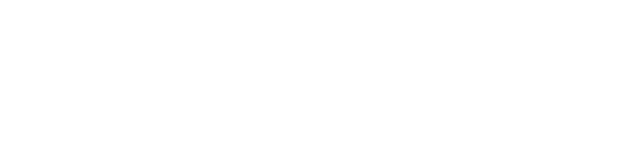
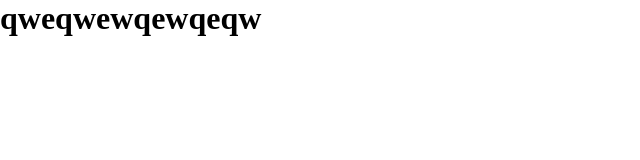
Before and after one commit to wllwy/gitlearm, a plain HTML site: page index.html in a window 1280 px wide. Shown: the whole page, without its empty margins (0-640 px from the left). Drawn offline with Linux system fonts and the light colour scheme.

Commit message:
add h3 tag

```diff
--- a/index.html
+++ b/index.html
@@ -7,6 +7,6 @@
     <link rel="stylesheet" href="css.css">
 </head>
 <body>
-
+    <h1>qweqwewqewqeqw</h1>
 </body>
 </html>
```
